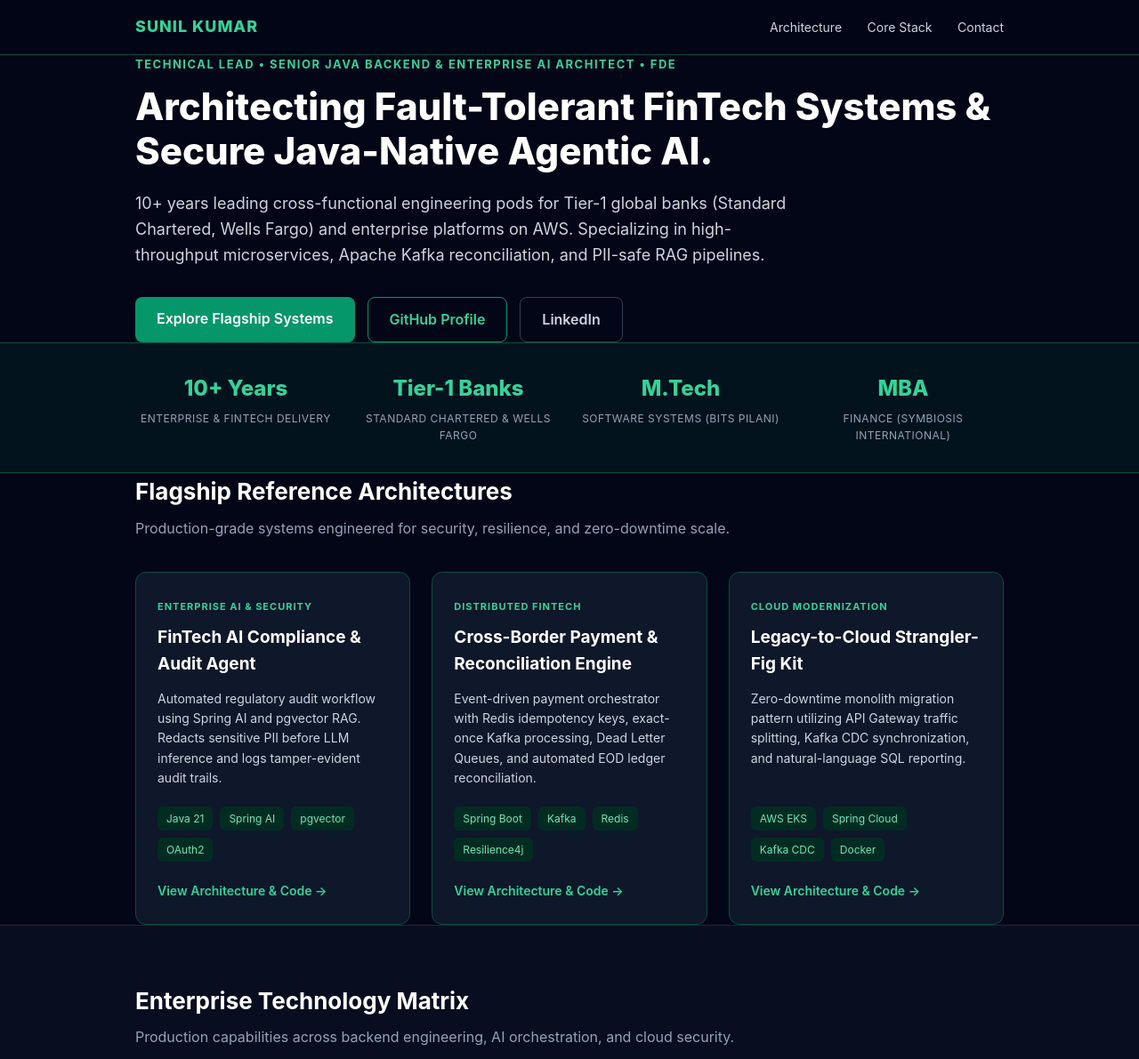
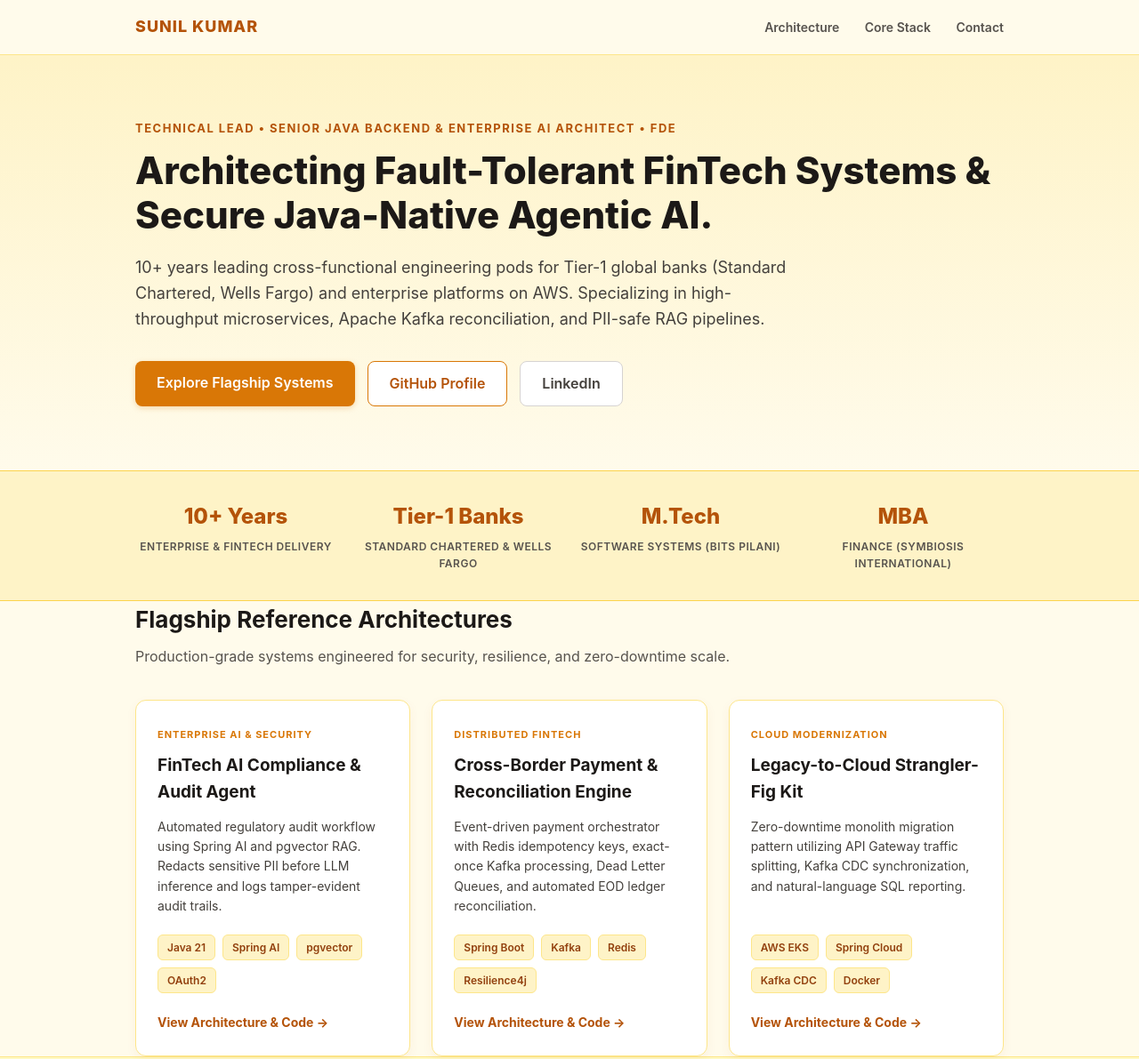
Before and after one commit to telcosunil/telcosunil.github.io, a plain HTML site: page index.html in a window 1280 px wide. Shown: the top 1191 px of the page at 89% size. Drawn offline with Linux system fonts and the light colour scheme.

Commit message:
Update index.html

```diff
--- a/index.html
+++ b/index.html
@@ -6,51 +6,52 @@
   <title>Sunil Kumar | FinTech & Enterprise AI Architect</title>
   <style>
     * { box-sizing: border-box; margin: 0; padding: 0; }
-    body { background: #020617; color: #f1f5f9; font-family: -apple-system, BlinkMacSystemFont, "Segoe UI", Roboto, sans-serif; line-height: 1.6; }
+    body { background: #fffbeb; color: #1c1917; font-family: -apple-system, BlinkMacSystemFont, "Segoe UI", Roboto, sans-serif; line-height: 1.6; }
     a { text-decoration: none; }
     .container { max-width: 1024px; margin: 0 auto; padding: 0 24px; }
-    nav { border-bottom: 1px solid #064e3b; background: rgba(2, 6, 23, 0.95); position: sticky; top: 0; z-index: 50; }
+    nav { border-bottom: 1px solid #fde68a; background: rgba(255, 251, 235, 0.95); position: sticky; top: 0; z-index: 50; }
     .nav-inner { display: flex; justify-content: space-between; align-items: center; padding: 16px 24px; max-width: 1024px; margin: 0 auto; }
-    .brand { font-weight: 800; font-size: 18px; color: #34d399; letter-spacing: 1px; }
-    .nav-links a { color: #cbd5e1; font-size: 14px; margin-left: 24px; }
-    .nav-links a:hover { color: #34d399; }
-    header { padding: 72px 24px; }
-    .eyebrow { color: #34d399; font-weight: 700; font-size: 13px; text-transform: uppercase; letter-spacing: 1.5px; margin-bottom: 12px; }
-    h1 { font-size: 42px; font-weight: 800; color: #ffffff; line-height: 1.2; margin-bottom: 20px; }
-    .subtitle { color: #cbd5e1; font-size: 18px; max-width: 760px; margin-bottom: 32px; }
+    .brand { font-weight: 800; font-size: 18px; color: #b45309; letter-spacing: 1px; }
+    .nav-links a { color: #57534e; font-size: 14px; font-weight: 600; margin-left: 24px; }
+    .nav-links a:hover { color: #b45309; }
+    header { padding: 72px 24px; background: linear-gradient(180deg, #fef3c7 0%, #fffbeb 100%); }
+    .eyebrow { color: #b45309; font-weight: 700; font-size: 13px; text-transform: uppercase; letter-spacing: 1.5px; margin-bottom: 12px; }
+    h1 { font-size: 42px; font-weight: 800; color: #1c1917; line-height: 1.2; margin-bottom: 20px; }
+    .subtitle { color: #44403c; font-size: 18px; max-width: 760px; margin-bottom: 32px; }
     .btn-group { display: flex; flex-wrap: wrap; gap: 14px; }
-    .btn-primary { background: #059669; color: #ffffff; font-weight: 600; padding: 12px 24px; border-radius: 8px; }
-    .btn-primary:hover { background: #10b981; }
-    .btn-outline { border: 1px solid #059669; color: #34d399; font-weight: 600; padding: 12px 24px; border-radius: 8px; }
-    .btn-outline:hover { background: #022c22; }
-    .btn-muted { border: 1px solid #334155; color: #cbd5e1; font-weight: 600; padding: 12px 24px; border-radius: 8px; }
-    .stats-bar { border-top: 1px solid #064e3b; border-bottom: 1px solid #064e3b; background: rgba(6, 78, 59, 0.18); padding: 32px 0; }
+    .btn-primary { background: #d97706; color: #ffffff; font-weight: 600; padding: 12px 24px; border-radius: 8px; box-shadow: 0 2px 6px rgba(217, 119, 6, 0.25); }
+    .btn-primary:hover { background: #b45309; }
+    .btn-outline { border: 1.5px solid #d97706; color: #b45309; background: #ffffff; font-weight: 600; padding: 12px 24px; border-radius: 8px; }
+    .btn-outline:hover { background: #fef3c7; }
+    .btn-muted { border: 1.5px solid #d6d3d1; color: #44403c; background: #ffffff; font-weight: 600; padding: 12px 24px; border-radius: 8px; }
+    .btn-muted:hover { border-color: #b45309; color: #b45309; }
+    .stats-bar { border-top: 1px solid #fcd34d; border-bottom: 1px solid #fcd34d; background: #fef3c7; padding: 32px 0; }
     .stats-grid { display: grid; grid-template-columns: repeat(auto-fit, minmax(200px, 1fr)); gap: 24px; text-align: center; }
-    .stat-num { font-size: 24px; font-weight: 800; color: #34d399; }
-    .stat-label { font-size: 12px; color: #94a3b8; text-transform: uppercase; margin-top: 4px; letter-spacing: 0.5px; }
+    .stat-num { font-size: 24px; font-weight: 800; color: #b45309; }
+    .stat-label { font-size: 12px; color: #57534e; font-weight: 600; text-transform: uppercase; margin-top: 4px; letter-spacing: 0.5px; }
     section { padding: 64px 0; }
-    h2 { font-size: 26px; font-weight: 700; color: #ffffff; margin-bottom: 8px; }
-    .sec-sub { color: #94a3b8; margin-bottom: 36px; }
+    h2 { font-size: 26px; font-weight: 700; color: #1c1917; margin-bottom: 8px; }
+    .sec-sub { color: #57534e; margin-bottom: 36px; }
     .cards-grid { display: grid; grid-template-columns: repeat(auto-fit, minmax(280px, 1fr)); gap: 24px; }
-    .card { background: #0f172a; border: 1px solid #064e3b; border-radius: 12px; padding: 24px; display: flex; flex-direction: column; justify-content: space-between; }
-    .card:hover { border-color: #10b981; }
-    .tag-cat { font-size: 11px; font-weight: 700; color: #34d399; text-transform: uppercase; letter-spacing: 1px; }
-    .card h3 { font-size: 19px; font-weight: 700; color: #ffffff; margin: 8px 0 12px; }
-    .card p { font-size: 14px; color: #cbd5e1; margin-bottom: 20px; }
+    .card { background: #ffffff; border: 1.5px solid #fde68a; border-radius: 12px; padding: 24px; display: flex; flex-direction: column; justify-content: space-between; box-shadow: 0 4px 12px rgba(180, 83, 9, 0.06); }
+    .card:hover { border-color: #d97706; }
+    .tag-cat { font-size: 11px; font-weight: 700; color: #d97706; text-transform: uppercase; letter-spacing: 1px; }
+    .card h3 { font-size: 19px; font-weight: 700; color: #1c1917; margin: 8px 0 12px; }
+    .card p { font-size: 14px; color: #44403c; margin-bottom: 20px; }
     .pills { display: flex; flex-wrap: wrap; gap: 8px; margin-bottom: 20px; }
-    .pill { background: #022c22; color: #6ee7b7; font-size: 12px; padding: 4px 10px; border-radius: 6px; }
-    .card-link { font-size: 14px; font-weight: 600; color: #34d399; }
+    .pill { background: #fef3c7; color: #92400e; font-weight: 600; font-size: 12px; padding: 4px 10px; border-radius: 6px; border: 1px solid #fde68a; }
+    .card-link { font-size: 14px; font-weight: 700; color: #b45309; }
     .card-link:hover { text-decoration: underline; }
-    .stack-section { border-top: 1px solid #1e293b; background: rgba(15, 23, 42, 0.5); }
+    .stack-section { border-top: 1px solid #fde68a; background: #fef9c3; }
     .stack-grid { display: grid; grid-template-columns: repeat(auto-fit, minmax(300px, 1fr)); gap: 20px; }
-    .stack-box { background: #0f172a; border: 1px solid #1e293b; border-radius: 8px; padding: 20px; }
-    .stack-box h4 { color: #34d399; font-size: 15px; margin-bottom: 8px; }
-    .stack-box p { color: #cbd5e1; font-size: 14px; }
-    footer { border-top: 1px solid #064e3b; padding: 48px 24px; text-align: center; }
-    footer h2 { font-size: 20px; margin-bottom: 8px; }
-    footer p { color: #94a3b8; font-size: 14px; margin-bottom: 20px; }
-    .footer-links { display: flex; flex-wrap: wrap; justify-content: center; gap: 20px; font-size: 14px; font-weight: 600; }
-    .footer-links a { color: #34d399; }
+    .stack-box { background: #ffffff; border: 1px solid #fde68a; border-radius: 8px; padding: 20px; }
+    .stack-box h4 { color: #b45309; font-size: 15px; margin-bottom: 8px; }
+    .stack-box p { color: #44403c; font-size: 14px; }
+    footer { border-top: 1px solid #fcd34d; background: #fef3c7; padding: 48px 24px; text-align: center; }
+    footer h2 { font-size: 20px; color: #1c1917; margin-bottom: 8px; }
+    footer p { color: #57534e; font-size: 14px; margin-bottom: 20px; }
+    .footer-links { display: flex; flex-wrap: wrap; justify-content: center; gap: 20px; font-size: 14px; font-weight: 700; }
+    .footer-links a { color: #b45309; }
   </style>
 </head>
 <body>
@@ -66,7 +67,8 @@
     </div>
   </nav>
 
-  <header class="container">
+  <header>
+    <div class="container">
       <div class="eyebrow">Technical Lead &bull; Senior Java Backend &amp; Enterprise AI Architect &bull; FDE</div>
       <h1>Architecting Fault-Tolerant FinTech Systems &amp; Secure Java-Native Agentic AI.</h1>
       <p class="subtitle">
@@ -75,7 +77,8 @@
       <div class="btn-group">
         <a href="#projects" class="btn-primary">Explore Flagship Systems</a>
         <a href="https://github.com" target="_blank" class="btn-outline">GitHub Profile</a>
-      <a href="https://www.linkedin.com/in/sunilkumar-fintech-architect/" target="_blank" class="btn-muted">LinkedIn</a>
+        <a href="https://linkedin.com" target="_blank" class="btn-muted">LinkedIn</a>
+      </div>
     </div>
   </header>
 
@@ -156,15 +159,3 @@
         </div>
         <div class="stack-box">
           <h4>Security &amp; FDE Delivery</h4>
-          <p>OAuth2, JWT, mTLS, OWASP Secure Coding, On-Site Client Discovery, Rapid Prototyping, Pod Leadership (10+ Engineers)</p>
-        </div>
-      </div>
-    </div>
-  </section>
-
-  <footer id="contact">
-    <h2>Available for Senior Architect, FDE &amp; Consulting Engagements</h2>
-    <p>Bengaluru, India &bull; Remote &amp; Global Travel Ready</p>
-    <div class="footer-links">
-      <a href="mailto:telco.sunil@gmail.com">telco.sunil@gmail.com</a>
-      <span>&bull;</span>
```
Lines whose indentation alone changed are shown as unchanged.
